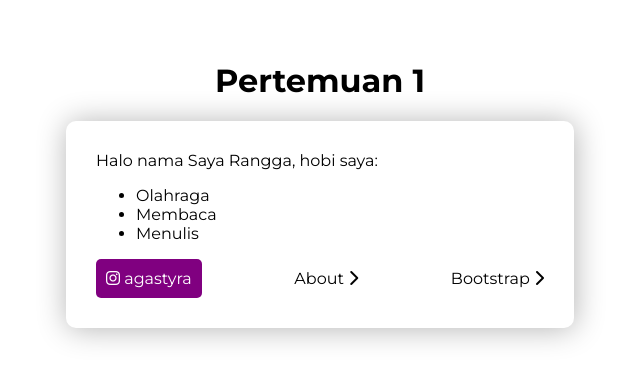
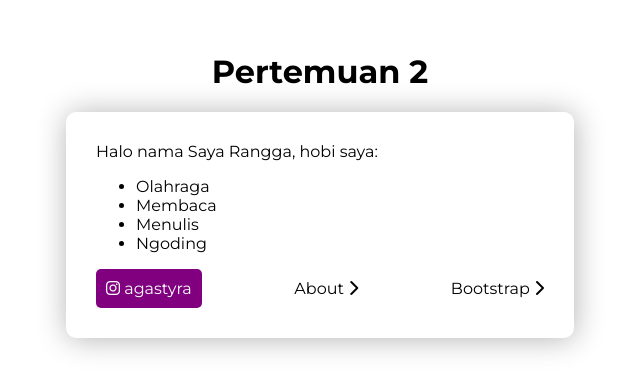
Before and after one commit to agastyra/personal-page, a plain HTML site: page index.html in a window 1280 px wide. Shown: the part 216-608 px from the top of the page, without its empty margins (320-960 px from the left). Drawn offline with Linux system fonts and the light colour scheme.

Commit message:
merubah heading website & menambahkan hobi baru

```diff
--- a/index.html
+++ b/index.html
@@ -13,13 +13,14 @@
     <link rel="stylesheet" href="style.css" />
   </head>
   <body>
-    <h1>Pertemuan 1</h1>
+    <h1>Pertemuan 2</h1>
     <div class="kartu">
       <p>Halo nama Saya Rangga, hobi saya:</p>
       <ul>
         <li>Olahraga</li>
         <li>Membaca</li>
         <li>Menulis</li>
+        <li>Ngoding</li>
       </ul>
       <section class="foot-kartu">
         <a
```
